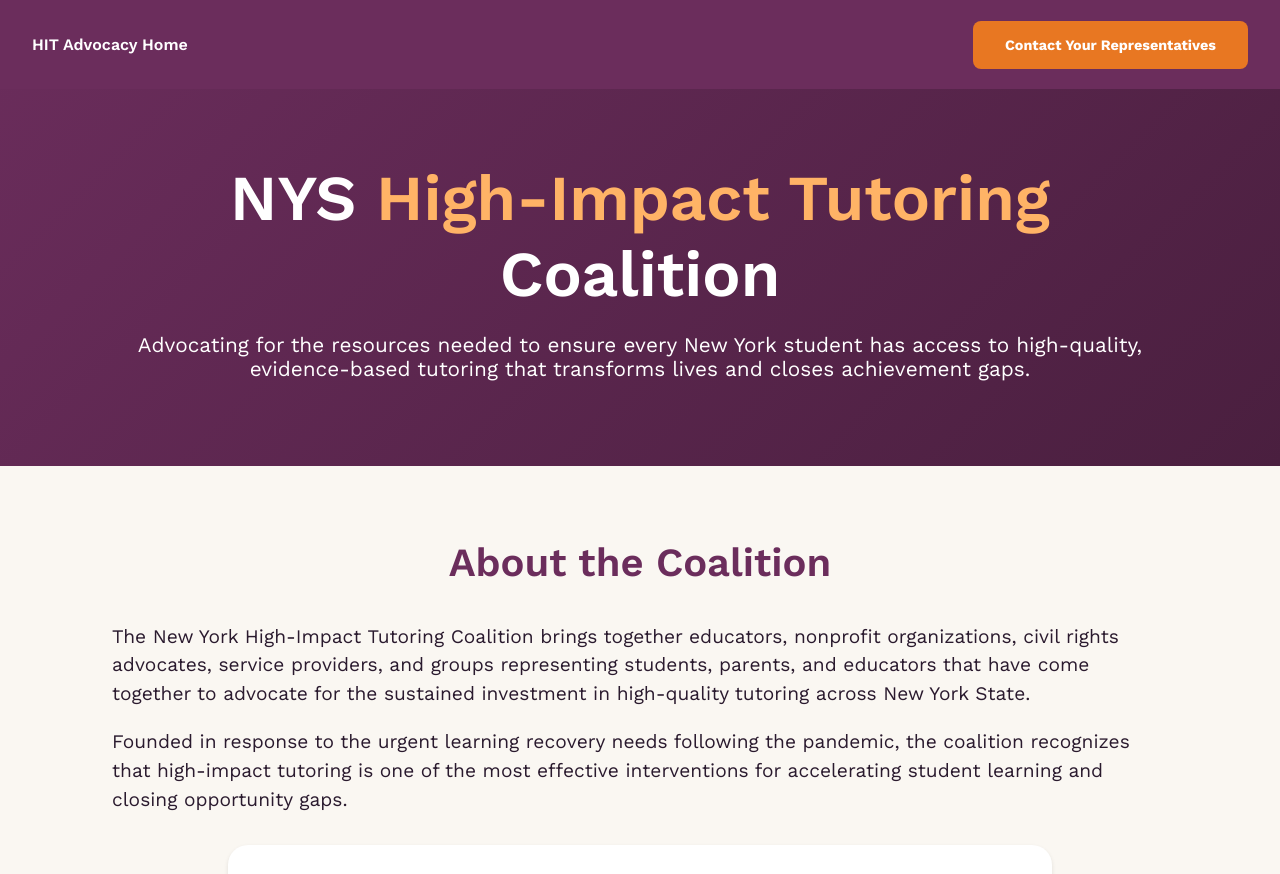
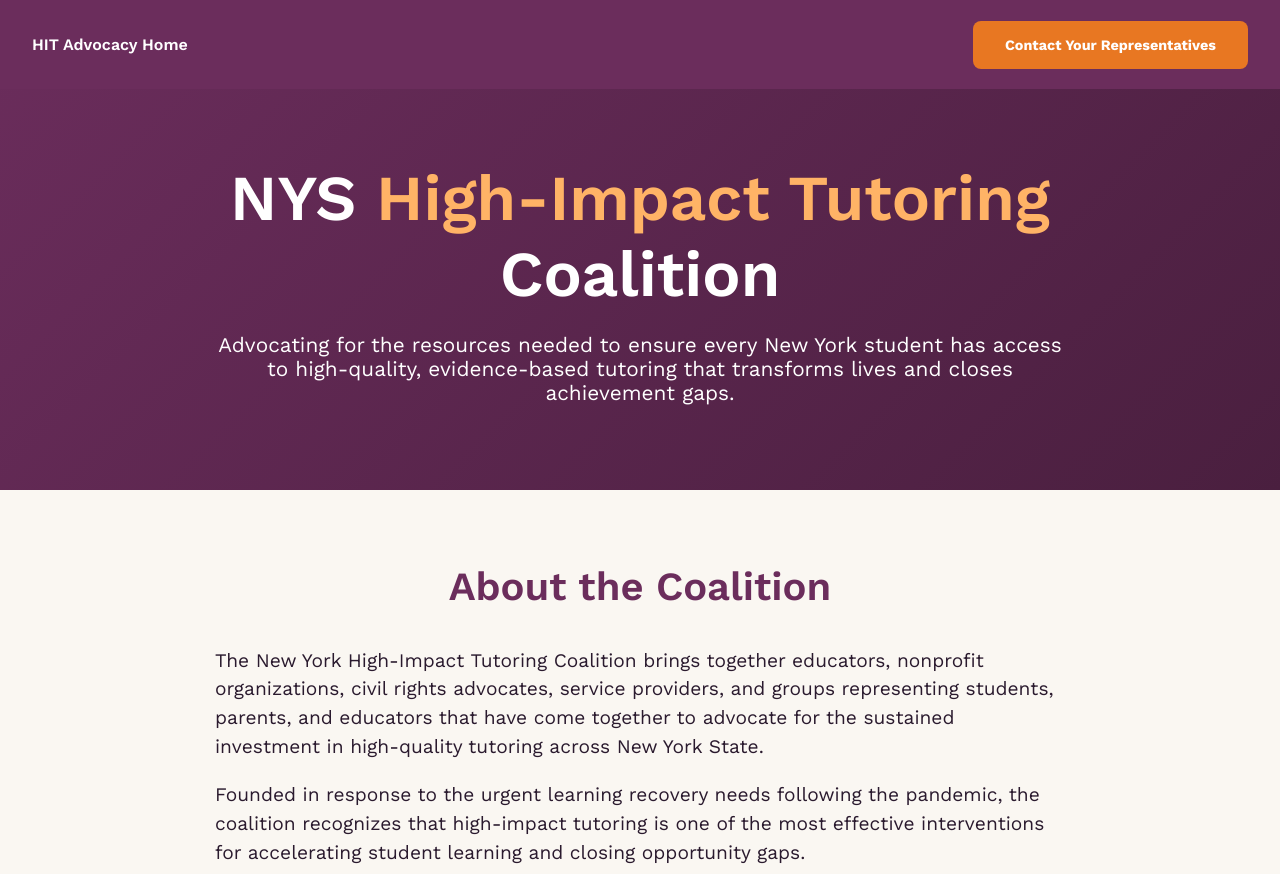
Before and after one commit to avalehner/hit-advocacy, a website: page public/index.html in a window 1280 px wide. Shown: the top 874 px of the page. Drawn offline with nearby package versions, Linux system fonts and the light colour scheme.

Commit message:
adjusted width of front page content

```diff
--- a/public/index.css
+++ b/public/index.css
@@ -126,7 +126,7 @@ nav {
 /* index.html start */
 
 .main-container {
-  width: 1200px;
+  width: 1050px;
   max-width: calc(100% - 10rem);
   margin: auto;
 }
@@ -158,6 +158,9 @@ nav {
 
 .hero p {
   font-size: 1.3rem;
+  max-width: 850px;
+  margin-left: auto;
+  margin-right: auto;
 }
 
 .hit-text {
@@ -181,6 +184,9 @@ nav {
 .about-the-coalition p {
   font-size: 1.2rem;
   line-height: 1.5;
+  max-width: 850px;
+  margin-left: auto;
+  margin-right: auto;
   margin-bottom: 0;
   color: var(--dark);
 }
```
